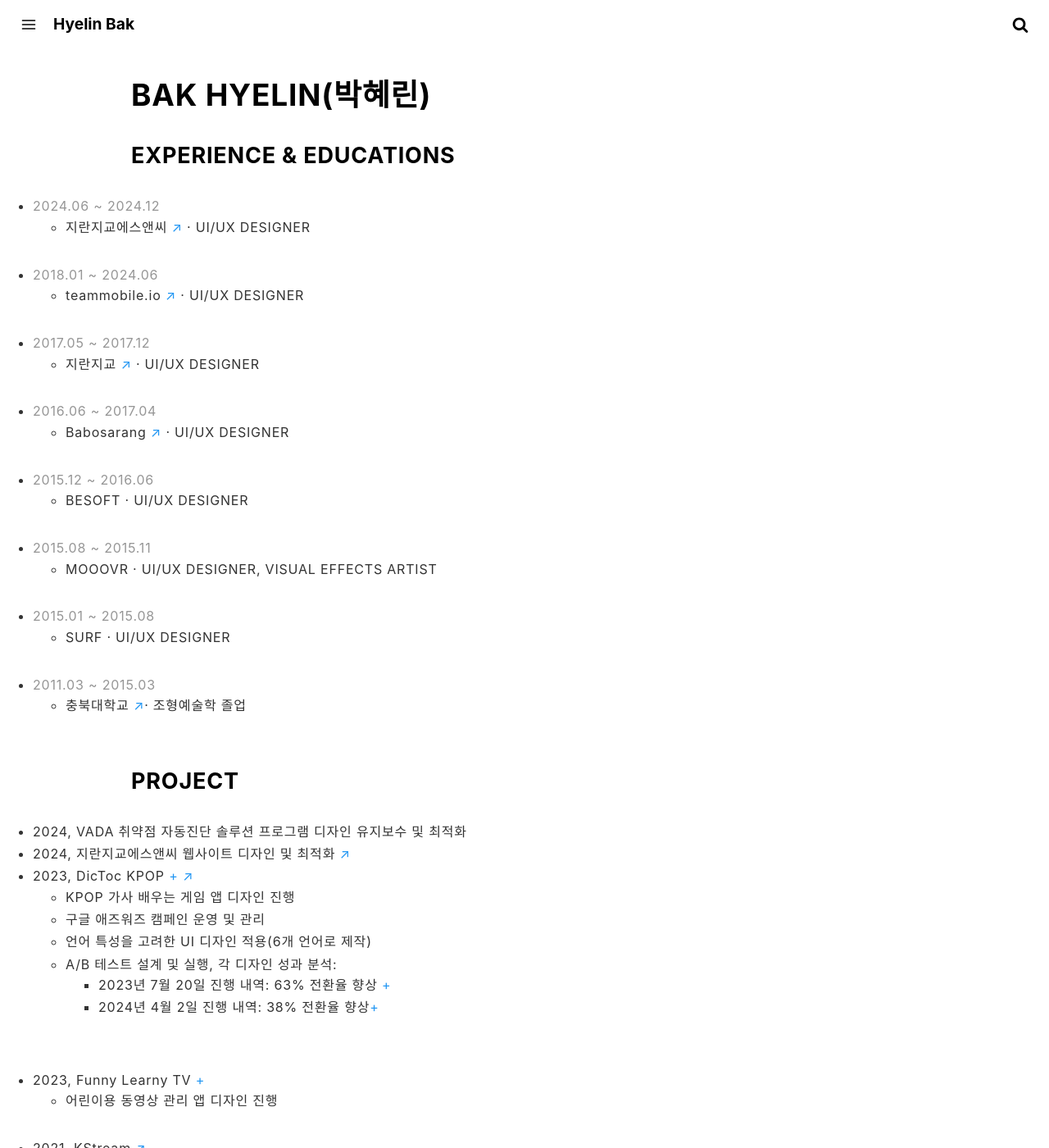
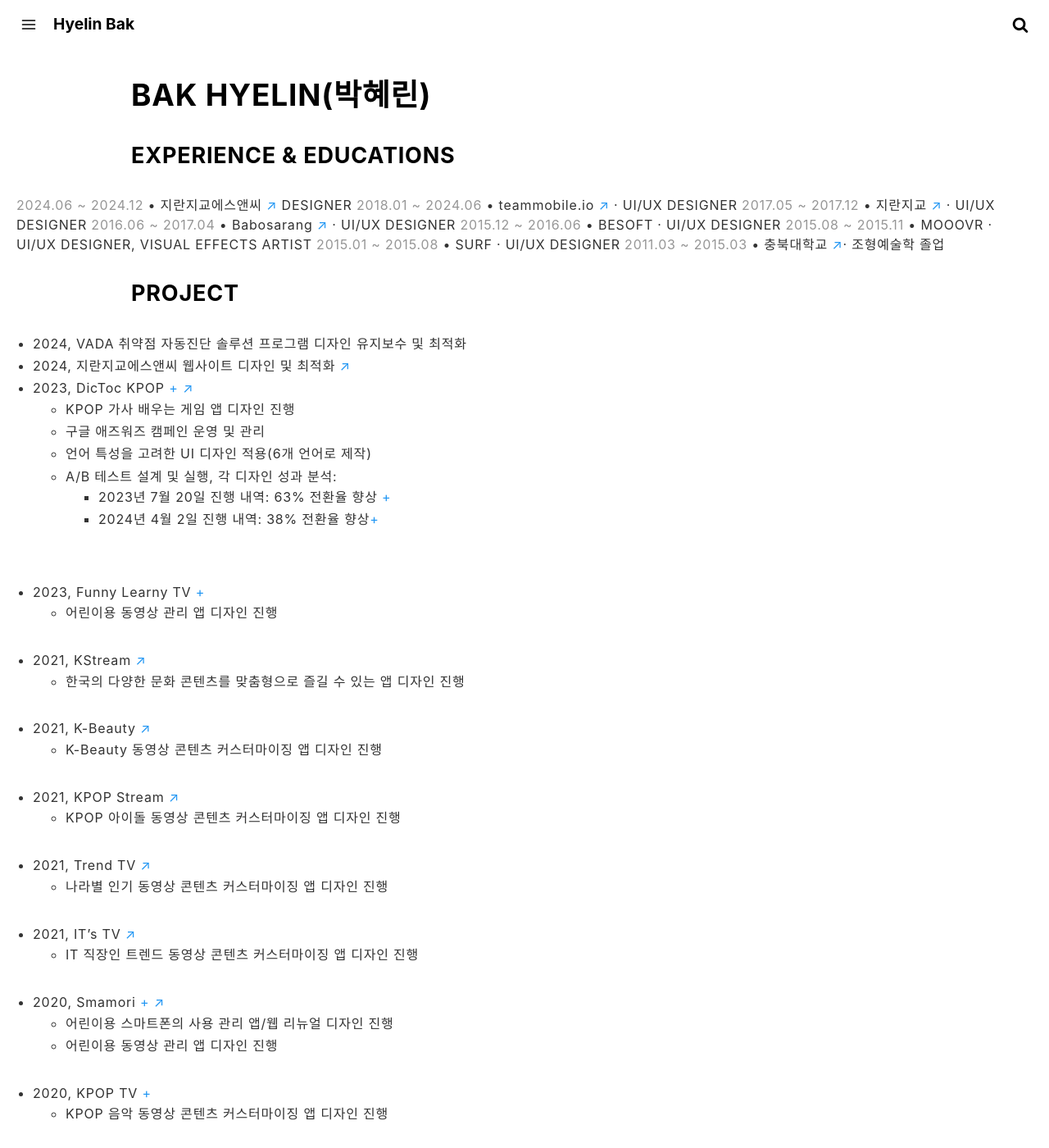
Before and after one commit to crazyjamy/crazyjamy.github.io, a Jekyll site: the page built from about.md, in a window 1280 px wide and 1400 px high. Shown: the whole window at 82% size. Built offline with Jekyll 4.4.1, drawn with Linux system fonts in a browser that asks for light colours.

Commit message:
Update about.md

```diff
--- a/about.md
+++ b/about.md
@@ -9,22 +9,22 @@ permalink: /about/
 ## BAK HYELIN(박혜린)
 
 ### EXPERIENCE & EDUCATIONS
-+ <span style="color: #969696;"> 2024.06 ~ 2024.12 </span>
-  + 지란지교에스앤씨 <a href="https://www.jiransnc.com" target="_blank">↗</a> · UI/UX DESIGNER
-+ <span style="color: #969696;"> 2018.01 ~ 2024.06 </span>
-  + teammobile.io <a href="https://www.teammobile.io/" target="_blank">↗</a> · UI/UX DESIGNER
-+ <span style="color: #969696;"> 2017.05 ~ 2017.12 </span>
-  + 지란지교 <a href="https://www.jiran.com/" target="_blank">↗</a> · UI/UX DESIGNER
-+ <span style="color: #969696;">2016.06 ~ 2017.04</span>
-  + Babosarang <a href="http://www.babosarang.co.kr/" target="_blank">↗</a> · UI/UX DESIGNER
-+ <span style="color: #969696;">2015.12 ~ 2016.06</span>
-  + BESOFT · UI/UX DESIGNER
-+ <span style="color: #969696;">2015.08 ~ 2015.11</span>
-  + MOOOVR · UI/UX DESIGNER, VISUAL EFFECTS ARTIST
-+ <span style="color: #969696;">2015.01 ~ 2015.08</span>
-  + SURF · UI/UX DESIGNER
-+ <span style="color: #969696;">2011.03 ~ 2015.03</span>
-  + 충북대학교 <a href="https://www.cbnu.ac.kr/www/index.do" target="_blank">↗</a>· 조형예술학 졸업
+<span style="color: #969696;"> 2024.06 ~ 2024.12 </span>
+• 지란지교에스앤씨 <a href="https://www.jiransnc.com" target="_blank">↗</a> DESIGNER
+<span style="color: #969696;"> 2018.01 ~ 2024.06 </span>
+• teammobile.io <a href="https://www.teammobile.io/" target="_blank">↗</a> · UI/UX DESIGNER
+<span style="color: #969696;"> 2017.05 ~ 2017.12 </span>
+• 지란지교 <a href="https://www.jiran.com/" target="_blank">↗</a> · UI/UX DESIGNER
+<span style="color: #969696;">2016.06 ~ 2017.04</span>
+• Babosarang <a href="http://www.babosarang.co.kr/" target="_blank">↗</a> · UI/UX DESIGNER
+<span style="color: #969696;">2015.12 ~ 2016.06</span>
+• BESOFT · UI/UX DESIGNER
+<span style="color: #969696;">2015.08 ~ 2015.11</span>
+• MOOOVR · UI/UX DESIGNER, VISUAL EFFECTS ARTIST
+<span style="color: #969696;">2015.01 ~ 2015.08</span>
+• SURF · UI/UX DESIGNER
+<span style="color: #969696;">2011.03 ~ 2015.03</span>
+• 충북대학교 <a href="https://www.cbnu.ac.kr/www/index.do" target="_blank">↗</a>· 조형예술학 졸업
 
 ### PROJECT
 + 2024, VADA 취약점 자동진단 솔루션 프로그램 디자인 유지보수 및 최적화
```
